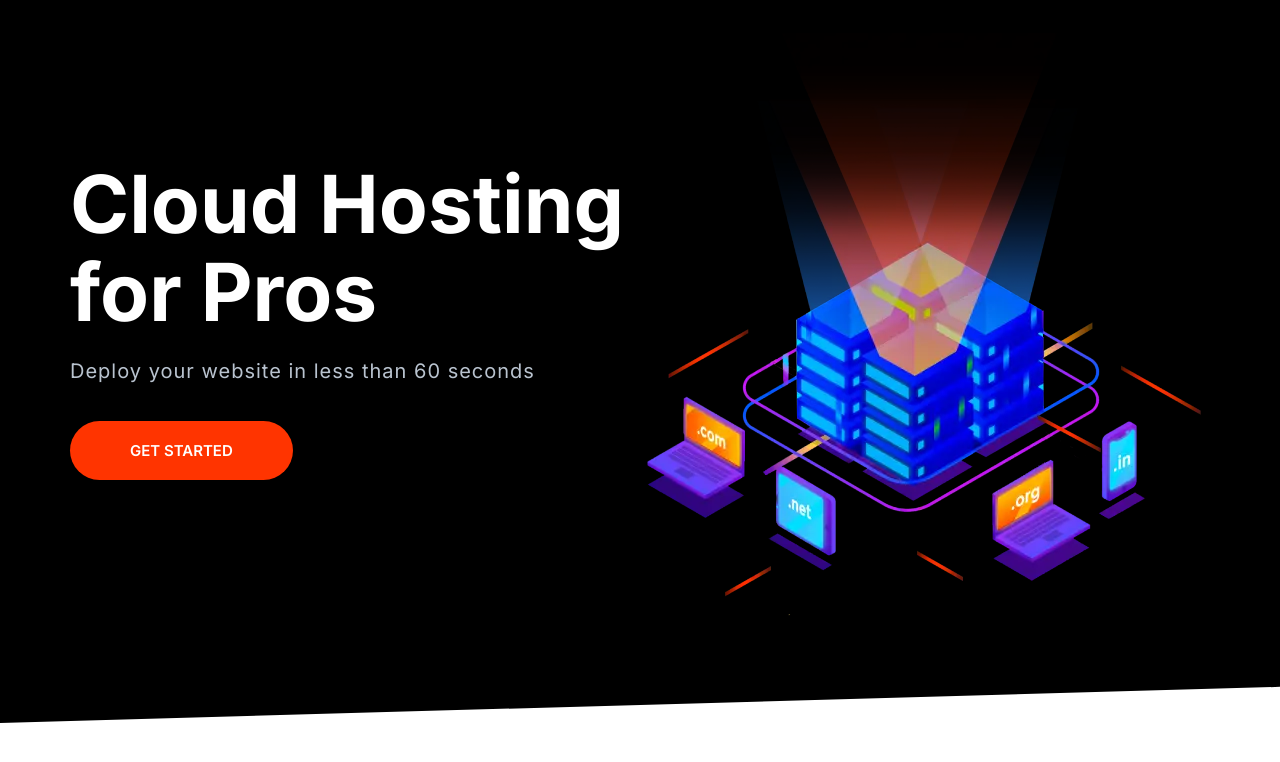
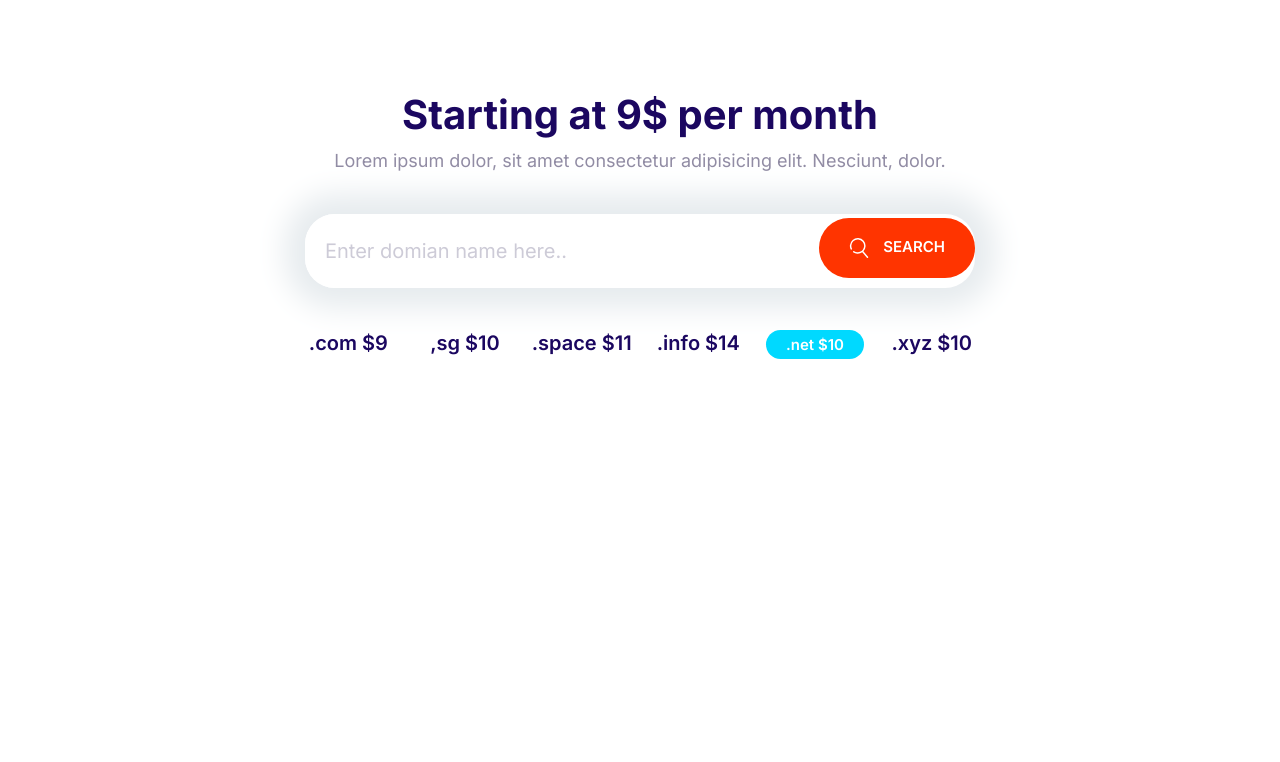
Before and after one commit to geraldikenna/moshify, a plain HTML site: page index.html in a window 1280 px wide. Drawn offline with Linux system fonts and the light colour scheme.

Commit message:
build domain componet (element after hero)

```diff
--- a/css/styles.css
+++ b/css/styles.css
@@ -211,9 +211,17 @@
     text-align: center;
     font-weight: 600;
     margin: 1rem 0;
+    outline: o;
     padding: 2rem 3rem;
     text-transform: uppercase;
     white-space: nowrap;
+}
+
+.btn .icon {
+    width: 2rem;
+    height: 2rem;
+    margin-right: 1rem;
+    vertical-align: middle;
 }
 
 .btn--primary {
@@ -295,7 +303,7 @@
 .input-group .input {
     border: 0;
     flex-grow: 1;
-    padding: 1.5rem 1rem;
+    padding: 1.5rem 2rem;
 }
 
 .input-group .btn {
@@ -718,3 +726,29 @@
         align-self: center;
     }
 }
+
+/* Domain Block */
+.block-domain .input-group {
+    box-shadow: 0 0 30px 20px #e6ebee;
+    border: 0;
+    margin: 4rem auto;
+    max-width: 670px;
+}
+
+.block-domain__prices {
+    display: grid;
+    grid-template-columns: repeat(3, 1fr);
+    grid-template-rows: repeat(2, 6rem);
+    font-size: 2rem;
+    font-weight: 600;
+    justify-items: center;
+    max-width: 700px;
+    margin: 0 auto;
+}
+
+@media screen and (min-width: 768px) {
+    .block-domain__prices {
+        grid-template-columns: repeat(auto-fit, minmax(10rem, 1fr));
+    }
+
+}
--- a/index.html
+++ b/index.html
@@ -17,25 +17,35 @@
     <title>Document</title>
   </head>
   <body>
-    <section class="block block--dark block--skewed-left hero">
-      <div class="container grid grid--1X2">
-        <header class="block__header hero__content">
-          <h1 class="block__heading">Cloud Hosting for Pros</h1>
-          <p class="hero__taggline">
-            Deploy your website in less than 60 seconds
-          </p>
-          <a href="" class="btn btn--accent btn--stretched">Get Started</a>
-        </header>
-        <picture>
-          <source
-            type="image/webp"
-            srcset="images/banner.webp 1x, images/banner@2x.webp 2x" />
-          <source
-            type="image/png"
-            srcset="images/banner.png 1x, images/banner@2x.png 2x" />
-          <img class="hero__image" src="Images/banner.png" alt=""
-        /></picture>
+    <section class="block container block-domain">
+      <header class="block__header">
+        <h2>Starting at 9$ per month</h2>
+        <p>
+          Lorem ipsum dolor, sit amet consectetur adipisicing elit. Nesciunt,
+          dolor.
+        </p>
+      </header>
+      <div class="input-group">
+        <input
+          type="text"
+          class="input"
+          placeholder="Enter domian name here.."
+        />
+        <button class="btn btn--accent">
+          <svg class="icon icon--white">
+            <use xlink:href="images/sprite.svg#search"></use>
+          </svg>
+          Search
+        </button>
       </div>
+      <ul class="list block-domain__prices">
+        <li>.com $9</li>
+        <li>,sg $10</li>
+        <li>.space $11</li>
+        <li>.info $14</li>
+        <li><span class="badge badge--secondary">.net $10</span></li>
+        <li>.xyz $10</li>
+      </ul>
     </section>
   </body>
 </html>
```
Also changed, not shown: componets/domain-block.html (added, +30 -0 lines), componets/inputwithbtn.html (+0 -1 lines).
